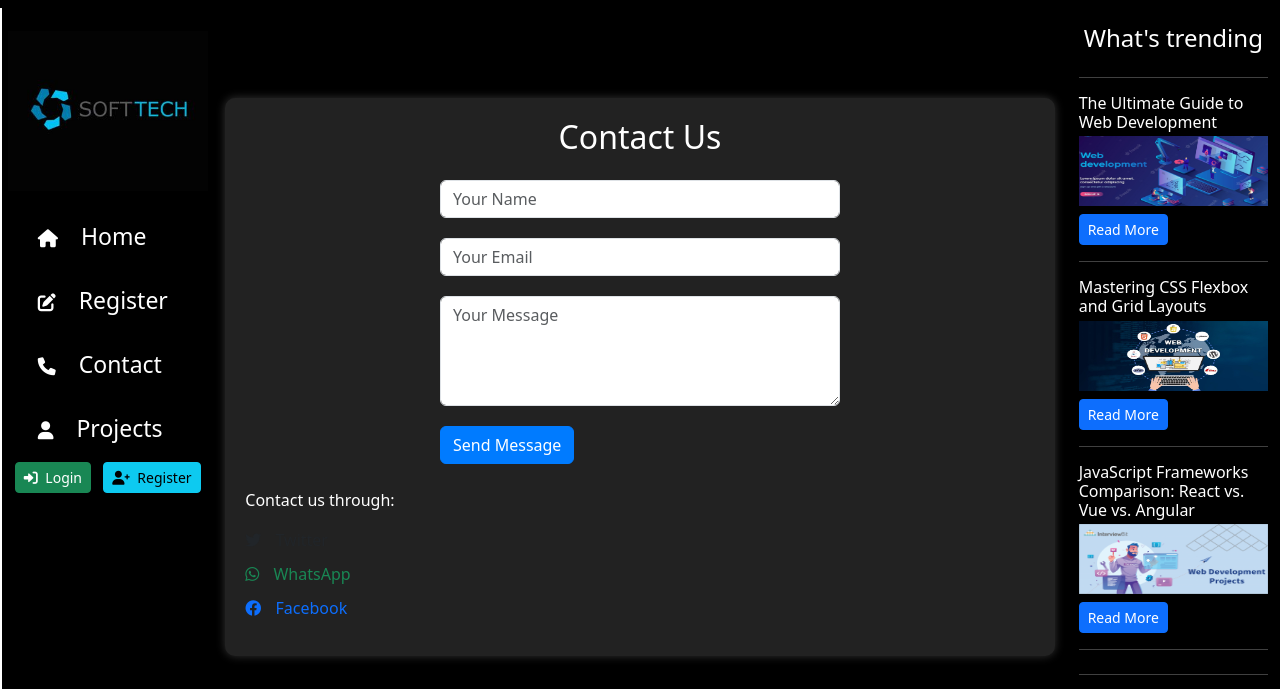
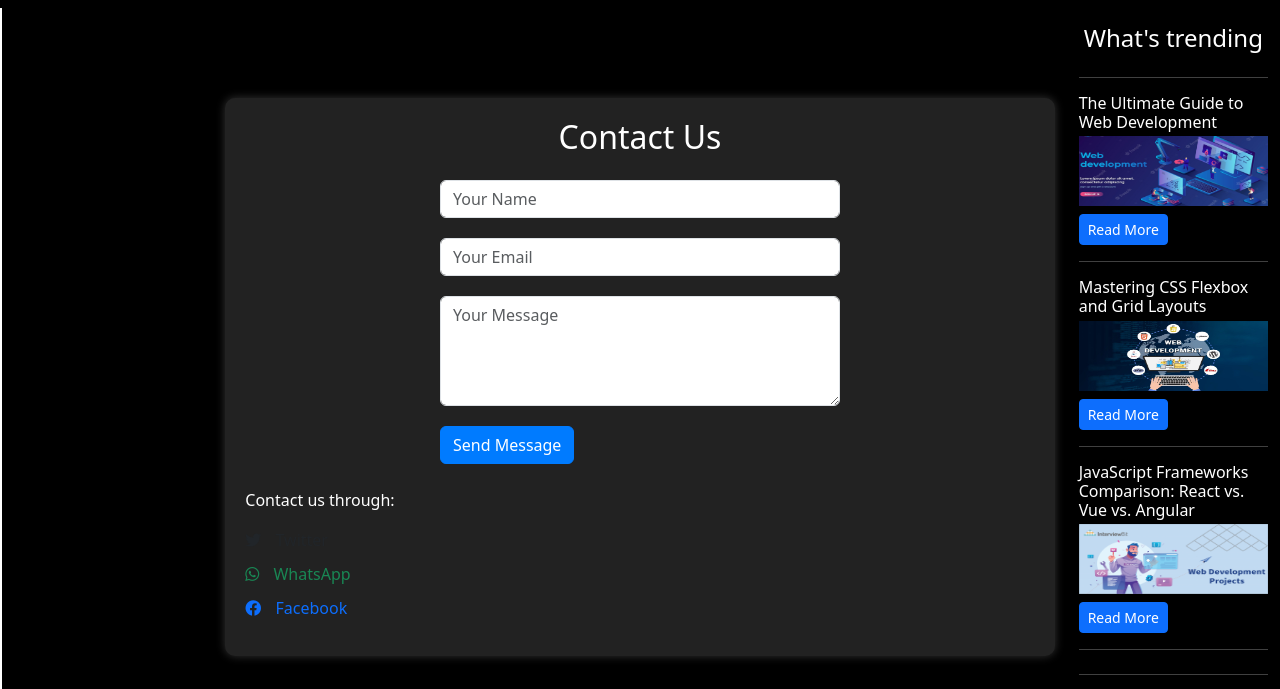
Before and after one commit to Dihfahsih1/php_web_dev, a PHP site: page /contact.php in a window 1280 px wide. Shown: the top 689 px of the page. Run offline with PHP 8.4, Linux system fonts and the light colour scheme.

Commit message:
more files added

```diff
--- a/contact.php
+++ b/contact.php
@@ -91,9 +91,23 @@ set_include_path(get_include_path() . PATH_SEPARATOR . __DIR__);
                     <div class="mt-4">
                         <p>Contact us through:</p>
                         <ul class="list-unstyled">
-                            <li><a href="#" class="text-dark"><i class="fab fa-twitter"></i> Twitter</a></li>
-                            <li><a href="#" class="text-success"><i class="fab fa-whatsapp"></i> WhatsApp</a></li>
-                            <li><a href="#" class="text-primary"><i class="fab fa-facebook"></i> Facebook</a></li>
+                            <li>
+                                <a href="#" class="text-dark">
+                                    <i class="fab fa-twitter"></i> Twitter
+                                </a>
+                            </li>
+
+                            <li>
+                                <a href="#" class="text-success">
+                                    <i class="fab fa-whatsapp"></i> WhatsApp
+                                </a>
+                            </li>
+
+                            <li>
+                                <a href="#" class="text-primary">
+                                    <i class="fab fa-facebook"></i> Facebook
+                                </a>
+                            </li>
                         </ul>
                     </div>
                 </div>
@@ -107,17 +121,14 @@ set_include_path(get_include_path() . PATH_SEPARATOR . __DIR__);
     <?php include 'includes/partials/footer.php'; ?>
 
     <script>
-        // Wait for the document to be ready
         document.addEventListener("DOMContentLoaded", function() {
-            // Find the success alert element
             const successAlert = document.getElementById("successAlert");
 
-            // Check if the alert element exists
+
             if (successAlert) {
-                // Hide the alert after 5 seconds
                 setTimeout(function() {
                     successAlert.style.display = "none";
-                }, 5000); // 5000 milliseconds = 5 seconds
+                }, 5000);
             }
         });
     </script>
--- /dev/null
+++ b/database_connection.php
@@ -0,0 +1,6 @@
+<?php
+    $db_name="difas";
+    $db_user='root';
+    $db_password = "";
+    $connection = mysqli_connect($db_host="localhost", $db_user, $db_password,$db_name );
+?>
--- a/includes/partials/nav.php
+++ b/includes/partials/nav.php
@@ -1,90 +1,5 @@
 
 <!--  -->
-<nav class="navbar navbar-expand-md navbar-dark bg-black flex-md-column">
-    <!-- Brand/logo -->
 
-    <a class="navbar-brand" href="index.php">
-        <!-- Add styling to the image -->
-        <img src="images/logo.jpg" alt="User Image"
-        class="img-fluid logo-image">
-    </a>
-    <!-- Mobile Menu Icon -->
-    <button class="navbar-toggler" type="button"
-    data-bs-toggle="collapse" data-bs-target="#navbarNav"
-        aria-controls="navbarNav" aria-expanded="false" aria-label="Toggle navigation">
-        <span class="navbar-toggler-icon"></span>
-    </button>
-
-    <!-- Navbar links -->
-    <div class="collapse navbar-collapse" id="navbarNav">
-        <ul class="navbar-nav flex-md-column">
-            <li class="nav-item">
-                <a class="nav-link" href="index.php">
-                    <i class="fas fa-home me-2"></i>Home
-                </a>
-            </li>
-            <?php
-            if (isset($_SESSION['username'])) {
-                // User is logged in
-                echo '<li class="nav-item">
-                        <a class="nav-link" href="display_data.php">
-                            <i class="fas fa-list me-2"></i>Students
-                        </a>
-                    </li>';
-                // Display the welcome message, user image, and logout button here
-            }
-           ?>
-            <li class="nav-item">
-                <a class="nav-link" href="register_form.php">
-                    <i class="fas fa-edit me-2"></i>Register
-                </a>
-            </li>
-            <li class="nav-item">
-                <a class="nav-link" href="contact.php">
-                    <i class="fas fa-phone me-2"></i>Contact
-                </a>
-            </li>
-            <li class="nav-item">
-                <a class="nav-link" href="project.php">
-                    <i class="fas fa-user me-2"></i>Projects
-                </a>
-            </li>
-
-
-            <?php
-                 if (isset($_SESSION['username'])) {
-                    $email = $_SESSION['email'];
-                    // User is logged in
-                    echo '<li class="nav-item">
-                            <div class="d-flex align-items-center">
-                            <img src="includes/get_avatar.php" alt="Avatar" class="rounded-circle me-2"
-                                style="width: 100px; height: 100px;">
-                            <div>
-                                <span class="navbar-text">@'. $_SESSION['username'] . '!</span><br>
-                                <span class="navbar-text" style="font-size: 12px;">' .  $_SESSION['email']  . '</span>
-                            </div>
-                        </div>
-                        </li>';
-                    echo '<li class="">
-                    <a class="btn btn-sm btn-danger me-2" href="logout.php">
-                    <i class="fas fa-sign-out-alt me-1"></i> Logout
-                </a>
-                          </li>';
-                } else {
-                    // User is not logged in
-                    echo '<li class="">
-                            <a class="btn btn-sm btn-success me-2" href="login.php">
-                                <i class="fas fa-sign-in-alt me-1"></i> Login
-                            </a>
-                            <a class="btn btn-sm btn-info" href="account_reg.php">
-                                <i class="fas fa-user-plus me-1"></i> Register
-                            </a>
-                          </li>';
-                }
-
-            ?>
-            </ul>
-    </div>
-</nav>
 <!-- <canvas id="clockCanvas" width="200" height="200"></canvas> -->
 <script src="js/canvas/clockCanvas.js"></script>
--- a/includes/process_registration.php
+++ b/includes/process_registration.php
@@ -1,6 +1,5 @@
 <?php
-error_reporting(E_ALL);
-ini_set('display_errors', 'On');
+
 
 require_once "dbconnect.php";
 
@@ -12,7 +11,6 @@ if (!$stmt) {
     die("Prepare failed: " . mysqli_error($connect));
 }
 
-// Use file_get_contents to read the image file
 $avatarPath = $_FILES["avatar"]["tmp_name"];
 $avatarData = file_get_contents($avatarPath);
 
```
